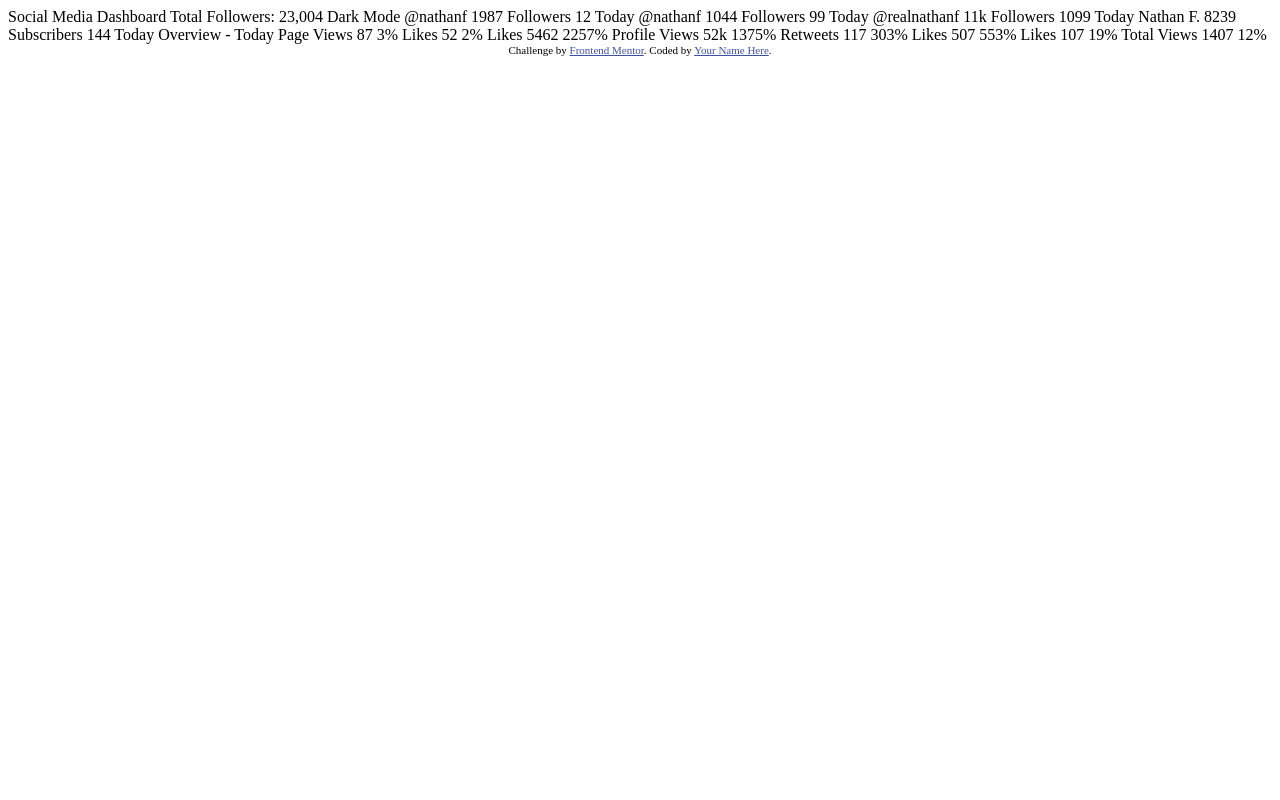
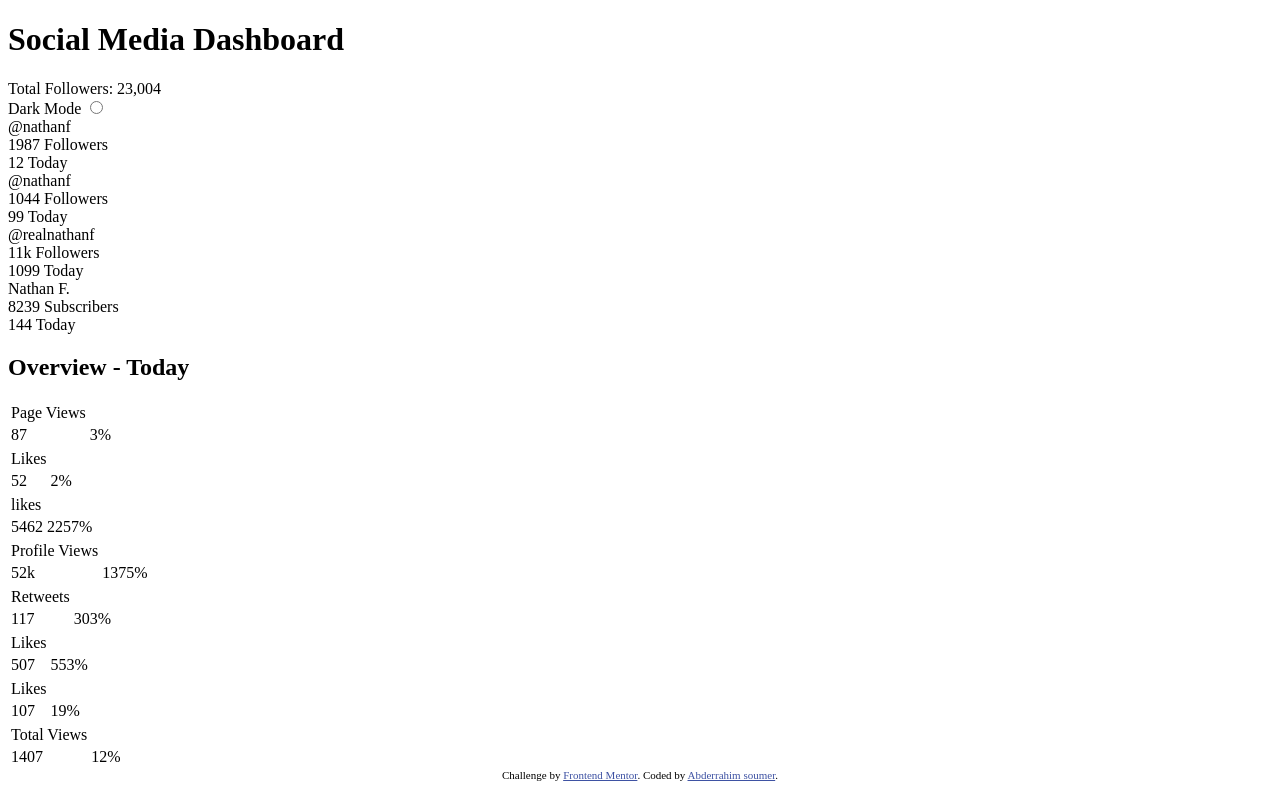
Before and after one commit to abderrahimsoumer/DaysOfFrontEnd, a plain HTML site: page frontendmentor/social-media-dashboard-with-theme-switcher-master/index.html in a window 1280 px wide. Drawn offline with Linux system fonts and the light colour scheme.

Commit message:
frontendmentor - Cretae the HTML structure

```diff
--- a/frontendmentor/social-media-dashboard-with-theme-switcher-master/index.html
+++ b/frontendmentor/social-media-dashboard-with-theme-switcher-master/index.html
@@ -6,7 +6,7 @@
 
   <link rel="icon" type="image/png" sizes="32x32" href="./images/favicon-32x32.png">
 
-  <title>Frontend Mentor | [Challenge Name Here]</title>
+  <title>Frontend Mentor | Social media dashboard with theme switcher</title>
 
   <!-- Feel free to remove these styles or customise in your own stylesheet 👍 -->
   <style>
@@ -15,73 +15,158 @@
   </style>
 </head>
 <body>
+  <main id="container">
+    <div class="header">
+      <div class="header__left">
+        <h1>Social Media Dashboard</h1>
+        <span>Total Followers: 23,004</span>
+      </div>
+      <div class="header__right">
+        <label for="#switcher">Dark Mode</label>
+        <input type="radio" name="Dark Mode" id="Dark Mode">
+      </div>
+    </div>
+    <div class="content">
+      <section>
+        <div class="statistics">
+          <div class="platform platform-fb">
+            <div class="platform__app">
+                <i class="platform__icon"></i><span class="platform__name">@nathanf</span>
+            </div>
+            <div class="platform__totlalfollowers"><span class="number">1987</span> Followers</div>
+            <div class="platform__todayfollowers">12 Today</div>
+          </div>
+          <div class="platform platform-twitter">
+            <div class="platform__app">
+                <i class="platform__icon"></i><span class="platform__name">@nathanf</span>
+            </div>
+            <div class="platform__totlalfollowers"><span class="number">1044</span> Followers</div>
+            <div class="platform__todayfollowers">99 Today</div>
+          </div>
+          <div class="platform platform-instagram">
+            <div class="platform__app">
+                <i class="platform__icon"></i><span class="platform__name">@realnathanf</span>
+            </div>
+            <div class="platform__totlalfollowers"><span class="number">11k</span> Followers</div>
+            <div class="platform__todayfollowers">1099 Today</div>
+          </div>
+          <div class="platform platform-youtube">
+            <div class="platform__app">
+                <i class="platform__icon"></i><span class="platform__name">Nathan F.</span>
+            </div>
+            <div class="platform__totlalfollowers"><span class="number">8239</span> Subscribers</div>
+            <div class="platform__todayfollowers">144 Today</div>
+          </div>
+        </div>
+      </section>
+      <section>
+        <h2>Overview - Today</h2>
+        <div class="statistics">
+          <div class="action action--fb">
+            <table>
+              <tr>
+                <td><span class="action__name">Page Views</span></td>
+                <td><i></i></td>
+              </tr>
+              <tr>
+                <td><span class="action__number">87</span></td>
+                <td><span class="action__percent action__percent--up">3%</span></td>
+              </tr>
+            </table>
+          </div>
+          <div class="action action--fb">
+            <table>
+              <tr>
+                <td><span class="action__name">Likes</span></td>
+                <td><i></i></td>
+              </tr>
+              <tr>
+                <td><span class="action__number">52</span></td>
+                <td><span class="action__percent action__percent--down">2%</span></td>
+              </tr>
+            </table>
+          </div>
+          <div class="action action--instagram">
+            <table>
+              <tr>
+                <td><span class="action__name">likes</span></td>
+                <td><i></i></td>
+              </tr>
+              <tr>
+                <td><span class="action__number">5462</span></td>
+                <td><span class="action__percent action__percent--up">2257%</span></td>
+              </tr>
+            </table>
+          </div>
+          <div class="action action--instagram">
+            <table>
+              <tr>
+                <td><span class="action__name">Profile Views</span></td>
+                <td><i></i></td>
+              </tr>
+              <tr>
+                <td><span class="action__number">52k</span></td>
+                <td><span class="action__percent action__percent--up">1375%</span></td>
+              </tr>
+            </table>
+          </div>
+          <div class="action action--twitter">
+            <table>
+              <tr>
+                <td><span class="action__name">Retweets</span></td>
+                <td><i></i></td>
+              </tr>
+              <tr>
+                <td><span class="action__number">117</span></td>
+                <td><span class="action__percent action__percent--up">303%</span></td>
+              </tr>
+            </table>
+          </div>
+          <div class="action action--twitter">
+            <table>
+              <tr>
+                <td><span class="action__name">Likes</span></td>
+                <td><i></i></td>
+              </tr>
+              <tr>
+                <td><span class="action__number">507</span></td>
+                <td><span class="action__percent action__percent--up">553%</span></td>
+              </tr>
+            </table>
+          </div>
+          <div class="action action--youtube">
+            <table>
+              <tr>
+                <td><span class="action__name">Likes</span></td>
+                <td><i></i></td>
+              </tr>
+              <tr>
+                <td><span class="action__number">107</span></td>
+                <td><span class="action__percent action__percent--down">19%</span></td>
+              </tr>
+            </table>
+          </div>
+          <div class="action action--youtube">
+            <table>
+              <tr>
+                <td><span class="action__name"> Total Views</span></td>
+                <td><i></i></td>
+              </tr>
+              <tr>
+                <td><span class="action__number">1407</span></td>
+                <td><span class="action__percent action__percent--down">12%</span></td>
+              </tr>
+            </table>
+          </div>
+        </div>
+      </section>
+    </div>
+  </main>
 
-  Social Media Dashboard
-  Total Followers: 23,004
-
-  Dark Mode
-
-
-
-  @nathanf
-  1987
-  Followers
-  12 Today
-
-  @nathanf
-  1044
-  Followers
-  99 Today
-
-  @realnathanf
-  11k
-  Followers
-  1099 Today
-
-  Nathan F.
-  8239
-  Subscribers
-  144 Today
-
-
-
-  Overview - Today
-
-  Page Views
-  87
-  3%
-
-  Likes
-  52
-  2%
-
-  Likes
-  5462
-  2257%
-
-  Profile Views
-  52k
-  1375%
-
-  Retweets
-  117
-  303%
-
-  Likes
-  507
-  553%
-
-  Likes
-  107
-  19%
-
-  Total Views
-  1407
-  12%
 
   <div class="attribution">
     Challenge by <a href="https://www.frontendmentor.io?ref=challenge" target="_blank">Frontend Mentor</a>.
-    Coded by <a href="#">Your Name Here</a>.
+    Coded by <a href="https://www.linkedin.com/in/abderrahim-soumer/">Abderrahim soumer</a>.
   </div>
 </body>
 </html>
```
